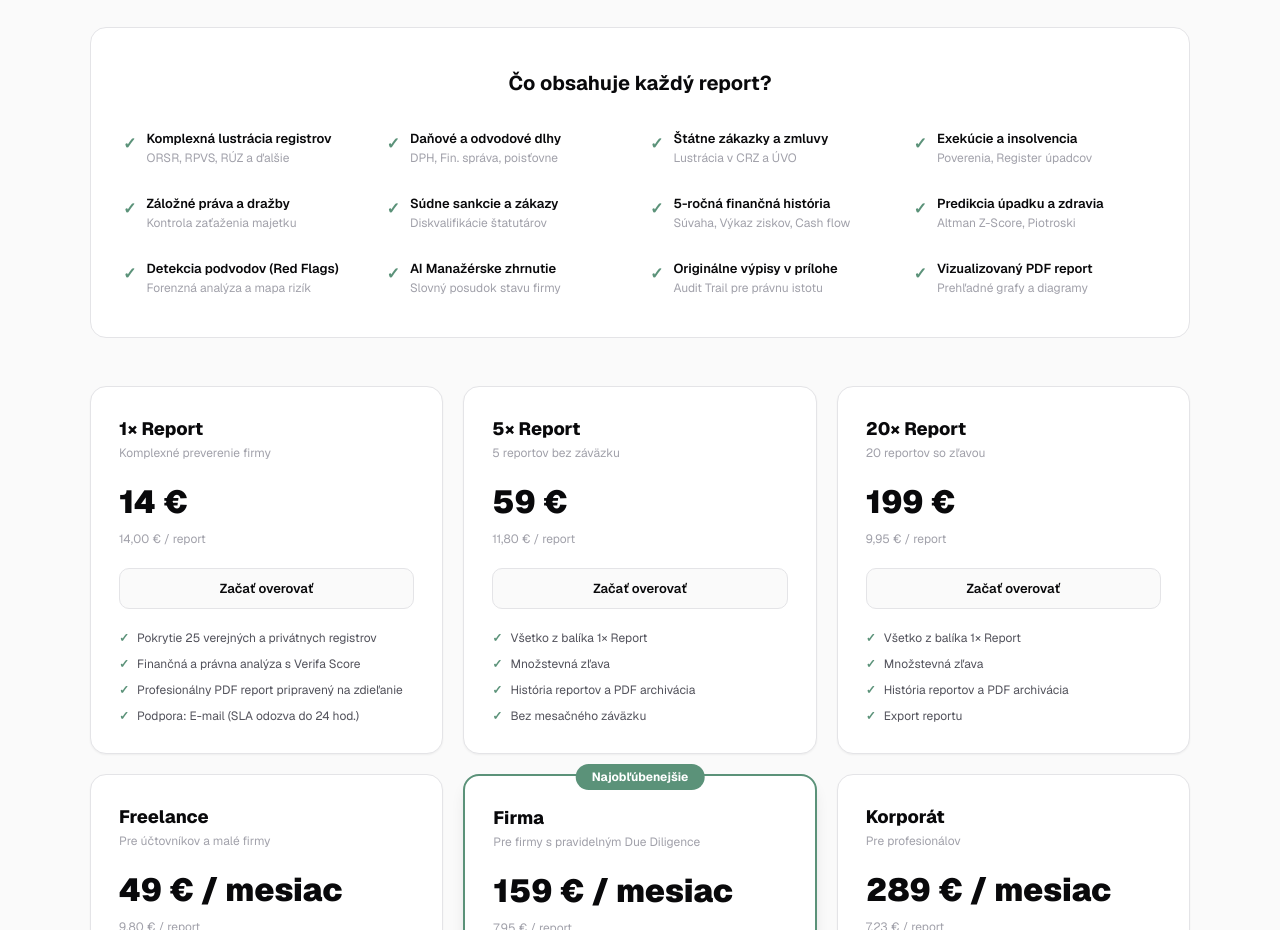
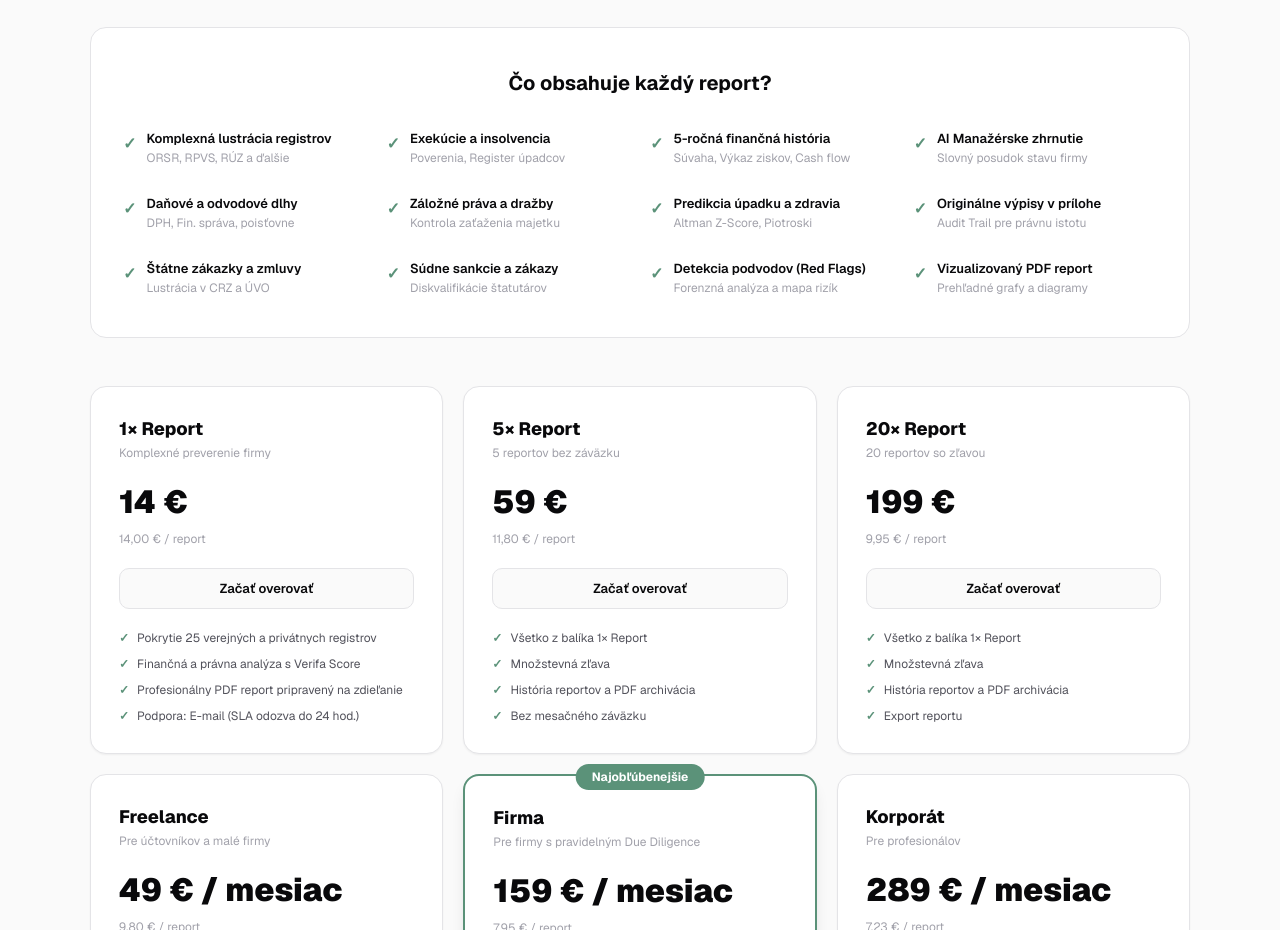
Before and after one commit to dusan02/scripta, a Next.js app in the folder frontend/: page / in a window 1280 px wide. Shown: the part 5500-6430 px from the top of the page. Built offline with nearby package versions, Linux system fonts and the light colour scheme.

Commit message:
fix: reorder report features to row-major so columns group correctly (Registre/Riziká/Financie/Výstupy)

```diff
--- a/frontend/src/app/page.tsx
+++ b/frontend/src/app/page.tsx
@@ -22,17 +22,20 @@ export default function LandingPage() {
   const darkMode = theme === "dark";
 
   const reportIncludes = [
+    // Row 1: Col1, Col2, Col3, Col4
     { main: "Komplexná lustrácia registrov", sub: "ORSR, RPVS, RÚZ a ďalšie" },
+    { main: "Exekúcie a insolvencia", sub: "Poverenia, Register úpadcov" },
+    { main: "5-ročná finančná história", sub: "Súvaha, Výkaz ziskov, Cash flow" },
+    { main: "AI Manažérske zhrnutie", sub: "Slovný posudok stavu firmy" },
+    // Row 2: Col1, Col2, Col3, Col4
     { main: "Daňové a odvodové dlhy", sub: "DPH, Fin. správa, poisťovne" },
+    { main: "Záložné práva a dražby", sub: "Kontrola zaťaženia majetku" },
+    { main: "Predikcia úpadku a zdravia", sub: "Altman Z-Score, Piotroski" },
+    { main: "Originálne výpisy v prílohe", sub: "Audit Trail pre právnu istotu" },
+    // Row 3: Col1, Col2, Col3, Col4
     { main: "Štátne zákazky a zmluvy", sub: "Lustrácia v CRZ a ÚVO" },
-    { main: "Exekúcie a insolvencia", sub: "Poverenia, Register úpadcov" },
-    { main: "Záložné práva a dražby", sub: "Kontrola zaťaženia majetku" },
     { main: "Súdne sankcie a zákazy", sub: "Diskvalifikácie štatutárov" },
-    { main: "5-ročná finančná história", sub: "Súvaha, Výkaz ziskov, Cash flow" },
-    { main: "Predikcia úpadku a zdravia", sub: "Altman Z-Score, Piotroski" },
     { main: "Detekcia podvodov (Red Flags)", sub: "Forenzná analýza a mapa rizík" },
-    { main: "AI Manažérske zhrnutie", sub: "Slovný posudok stavu firmy" },
-    { main: "Originálne výpisy v prílohe", sub: "Audit Trail pre právnu istotu" },
     { main: "Vizualizovaný PDF report", sub: "Prehľadné grafy a diagramy" },
   ];
 
```
